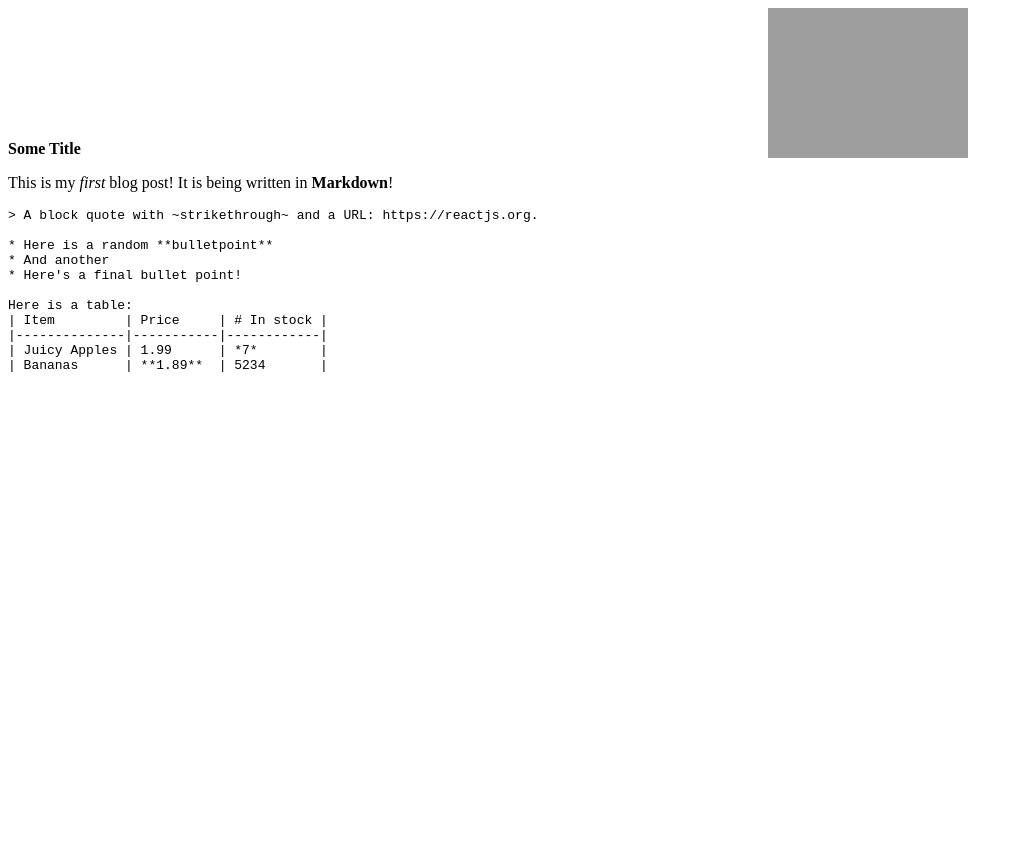
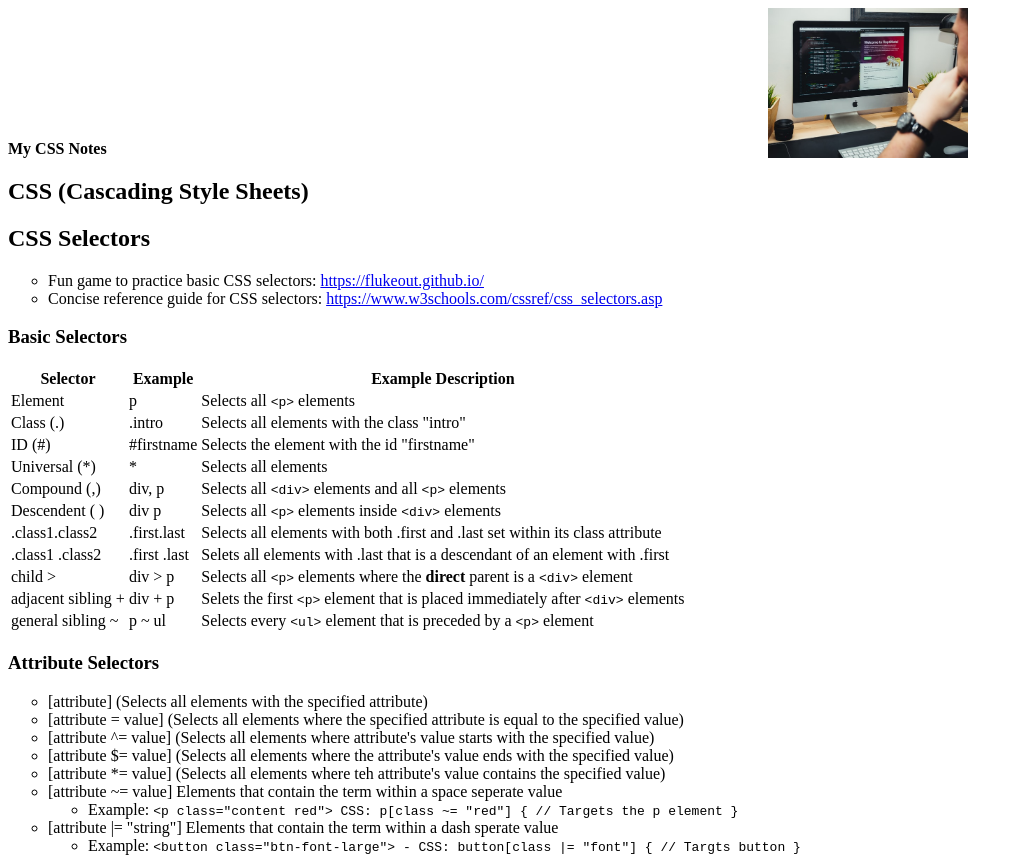
Before and after one commit to Epitome87/Next.js-Blog, a Next.js app: page /posts/CSS in a window 1280 px wide. Shown: the top 857 px of the page, without its empty margins (0-1023 px from the left). Before the commit the page ends 800 px from the top, so only its background shows below. Built offline with nearby package versions, Linux system fonts and the light colour scheme; grey boxes are pictures that could not be loaded.

Commit message:
Refactor to use ReactMarkdown, add styles
Using the ReactMarkdown component imported with react-markdown, we render our blog content with markdown-rich features, like codeblocks, tables, headers, bold, italitics, etc.

```diff
--- a/components/Posts/PostDetail/PostContent.jsx
+++ b/components/Posts/PostDetail/PostContent.jsx
@@ -1,33 +1,62 @@
 import ReactMarkdown from "react-markdown";
+import {Prism as SyntaxHighlighter} from 'react-syntax-highlighter';
+import { atomDark } from 'react-syntax-highlighter/dist/cjs/styles/prism';
+import remarkGfm from 'remark-gfm';
+import Image from 'next/image';
 import PostHeader from "./PostHeader";
 import styles from './PostContent.module.css';
 
-const MOCK_POST = {
-    date: '05-11-2022',
-    title: 'Some Title',
-    slug: 'slug1',
-    image: 'post1.jpg',
-    content: `This is my *first* blog post! It is being written in **Markdown**!
+function PostContent({post}) {
+    const customComponents = {
+        image(image) {
+            return <Image src={`/images/posts/${post.slug}/${image.src}`} alt={image.alt} width={600} height={300} />
+        },
+        code({node, inline, className, children, ...props}) {
+            const match = /language-(\w+)/.exec(className || '')
+            return !inline && match ? (
+              <SyntaxHighlighter
+                children={String(children).replace(/\n$/, '')}
+                style={atomDark}
+                language={match[1]}
+                PreTag="div"
+                {...props}
+              />
+            ) : (
+              <code className={className} {...props}>
+                {children}
+              </code>
+            )
+          },
+        p(paragraph) {
+            const { node } = paragraph;
 
-    > A block quote with ~strikethrough~ and a URL: https://reactjs.org.
+            if (node.children[0].tagName === 'img') {
+                const image = node.children[0];
 
-    * Here is a random **bulletpoint**
-    * And another
-    * Here's a final bullet point!
+                const metastring = image.properties.alt
+                const alt = metastring?.replace(/ *\{[^)]*\} */g, "")
+                const metaWidth = metastring.match(/{([^}]+)x/)
+                const metaHeight = metastring.match(/x([^}]+)}/)
+                const width = metaWidth ? metaWidth[1] : "768"
+                const height = metaHeight ? metaHeight[1] : "432"
 
-    Here is a table:
-    | Item         | Price     | # In stock |
-    |--------------|-----------|------------|
-    | Juicy Apples | 1.99      | *7*        |
-    | Bananas      | **1.89**  | 5234       |
-    `,
-};
+                return (
+                <div className={styles.image}>
+                    <Image src={`/images/posts/${post.slug}/${image.properties.src}`} alt={image.properties.alt} width={width} height={height} />
+                </div>
+                );
+            }
 
-function PostContent() {
+            return <p>{paragraph.children}</p>
+        }
+    }
     return (
         <article className={styles.content}>
-            <PostHeader title={MOCK_POST.title} image={`/images/posts/${MOCK_POST.slug}/${MOCK_POST.image}`} />
-            <ReactMarkdown>{MOCK_POST.content}</ReactMarkdown>
+            <PostHeader title={post.title} image={`/images/posts/${post.slug}/${post.image}`} />
+            <ReactMarkdown
+            children={post.content}
+            components={customComponents}
+            remarkPlugins={[remarkGfm]} />
         </article>
     )
 }
--- a/components/Posts/PostDetail/PostContent.module.css
+++ b/components/Posts/PostDetail/PostContent.module.css
@@ -2,7 +2,7 @@
   width: 95%;
   max-width: 60rem;
   font-size: var(--size-5);
-  background-color: var(--color-grey-850);
+  background-color: var(--color-grey-800);
   color: var(--color-grey-50);
   line-height: var(--size-8);
   margin: var(--size-8) auto;
@@ -20,6 +20,16 @@
   margin: var(--size-4) auto;
 }
 
+.content ul,
+.content ol {
+  list-style-type: circle;
+}
+
+.content a:link,
+.content a:visited {
+  text-decoration: underline;
+}
+
 @media (min-width: 768px) {
   .content {
     padding: var(--size-8);
```
